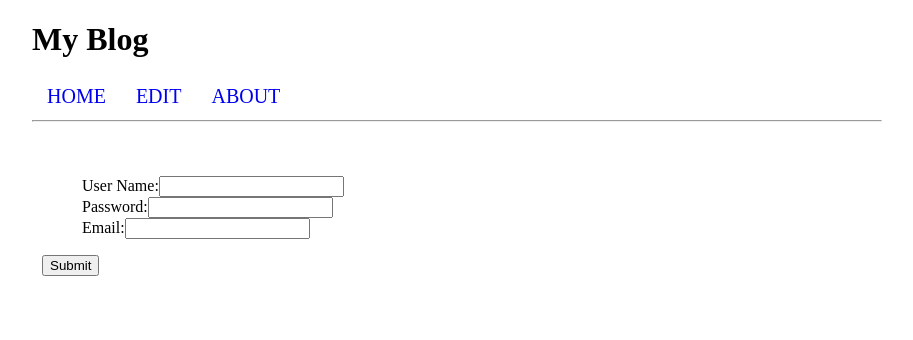
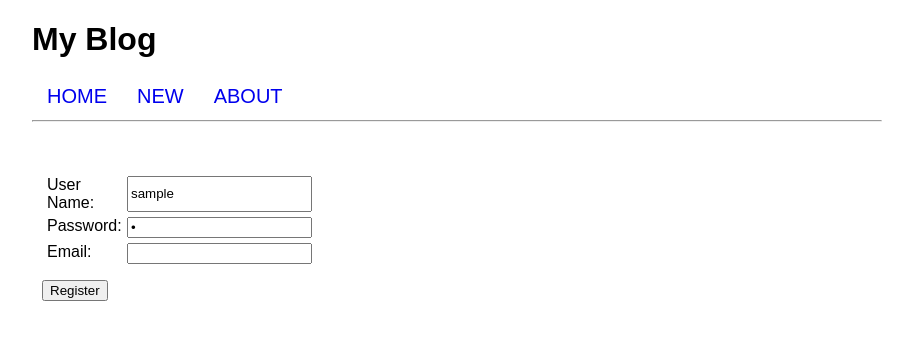
Before and after one commit to fishwang2016/udblog, a Python web app: template templates/login.html in a window 1280 px wide. Shown: the top 340 px of the page, without its empty margins (183-1096 px from the left). Run offline with Jinja, Linux system fonts and the light colour scheme; the template is opened without the code that fills it: most values are stand-ins (such as "Sample title", 1, 10 or a date in 2020).

Commit message:
added style

```diff
--- a/css/styles.css
+++ b/css/styles.css
@@ -1,86 +1,85 @@
-.container{
-  position:absolute;
-  width:800px;
-  margin:30px 10px 10px 10px;
+
+body {
+    width: 850px;
+    margin: 0 auto;
+    font-family: Arial
 }
-body{
-  width:850px;
-  margin: 0 auto;
+
+.container {
+    position: absolute;
+    width: 800px;
+    margin: 30px 10px 10px 10px;
 }
-#edit-title{
+
+
+#edit-title {
     margin: 10px 10px;
 }
 
-#edit-post{
+#edit-post {
     margin: 10px 10px;
 }
-.error{
-color:red;
-margin-bottom:10px;
+
+.error {
+    color: red;
+    margin-bottom: 10px;
 }
 
-.post-title{
-  font-size:40px;
+.post-title {
+    font-size: 40px;
 }
-.post-title a{
+
+.post-title a {
     text-decoration: none;
+}
 
-
-}
-.post-title a:hover{
-
+.post-title a:hover {
     border-bottom: solid 2px  #d69a40;
 }
 
-
-.post-content{
-  font-size:18px;
+.post-content {
+    font-size: 18px;
 }
 
 /* Nav bar*/
 
-.nav-bar .menu{
-
-
+.nav-bar .menu {
     list-style-type: none;
-	float:left;
-	margin-right:20px;
+    float: left;
+    margin-right: 20px;
 }
 
-.nav-bar .menu a{
-	height:30px;
-	padding:5px;
+.nav-bar .menu a {
+    height: 30px;
+    padding: 5px;
     font-size: 20px;
     text-transform: uppercase;
     text-decoration: none;
 }
 
-
-.nav-bar .menu a:hover{
+.nav-bar .menu a:hover {
     border-bottom: dashed 1px #bbb;
-	background-color: #d69a40
+    background-color: #d69a40;
 }
 
-
-.nav-bar .menu a:active{
-	border-bottom: solid 1px red;
-
+.nav-bar .menu a:active {
+    background-color: red;
 }
 
-.nav-bar{
+.nav-bar {
     margin-bottom: 30px;
     padding: 5px 10px;
 }
 
 .clear {
-   clear:both;
+    clear: both;
 }
 
 
 /* post */
 
 .post {
-	border-bottom:solid 1px #333;
+    border-bottom: solid 1px #333;
 }
 
 .post:last-of-type {
@@ -90,10 +89,16 @@ margin-bottom:10px;
 /* Login item */
 
 
-.login-item{
+.login-item {
     list-style-type: none;
+    display:flex;
+    margin:5px 5px;
 }
 
-.login-label{
-	width:30px;
+.login-label {
+    width: 80px;
+    display:block;
 }
+.login{
+	padding:0 0;
+}
--- a/main.py
+++ b/main.py
@@ -25,6 +25,7 @@ class Handler(webapp2.RequestHandler):
         return t.render(kw)
     def render(self,template,**kw):
         self.write(self.render_str(template,**kw))
+
 class LoginHandler(Handler):
     def get(self):
         self.render("login.html")
@@ -35,6 +36,9 @@ class LoginHandler(Handler):
         email = self.request.get("email")
         if username and password:
             self.write("thanks!")
+        else:
+            error ="Both User Name and Password are required! Try again!"
+            self.render("login.html",username=username, password=password,error=error)
 
 class AboutHandler(Handler):
     def get(self):
--- a/templates/base.html
+++ b/templates/base.html
@@ -12,7 +12,7 @@
 		<ul class = "nav-bar">
 
 			<li class="menu"><a href="/">Home</a></li>
-			<li class="menu"><a href="/edit">Edit</a></li>
+			<li class="menu"><a href="/edit">New</a></li>
 			<li class="menu"><a href="/about">About</a></li>
 
 
--- a/templates/login.html
+++ b/templates/login.html
@@ -4,13 +4,19 @@
 	<form method="post">
 
 		<ul class="login">
-		<li class= "login-item"><span class="login-label">User Name:</span><input type="text" name="username"/></li>
-		<li class= "login-item"><span class="login-label">Password:</span><input type="password" name="password"></li>
+		<li class= "login-item"><span class="login-label">User Name:</span><input type="text" name="username" value ="{{username}}"/></li>
+		<li class= "login-item"><span class="login-label">Password:</span><input type="password" name="password" value="{{password}}"></li>
+
 		<li class= "login-item"><span class="login-label">Email:</span><input type="text" name ="email"></li>
 
 	   </ul>
+	       {% if error %}
 
-	   	    <input type="submit">
+	        <div class="error">{{ error }}</div>
+
+	       {% endif %}
+
+	   	    <input type="submit" value="Register">
 
 	</form>
 
```
Also changed, not shown: 3 other files. Lines whose indentation alone changed are shown as unchanged.
